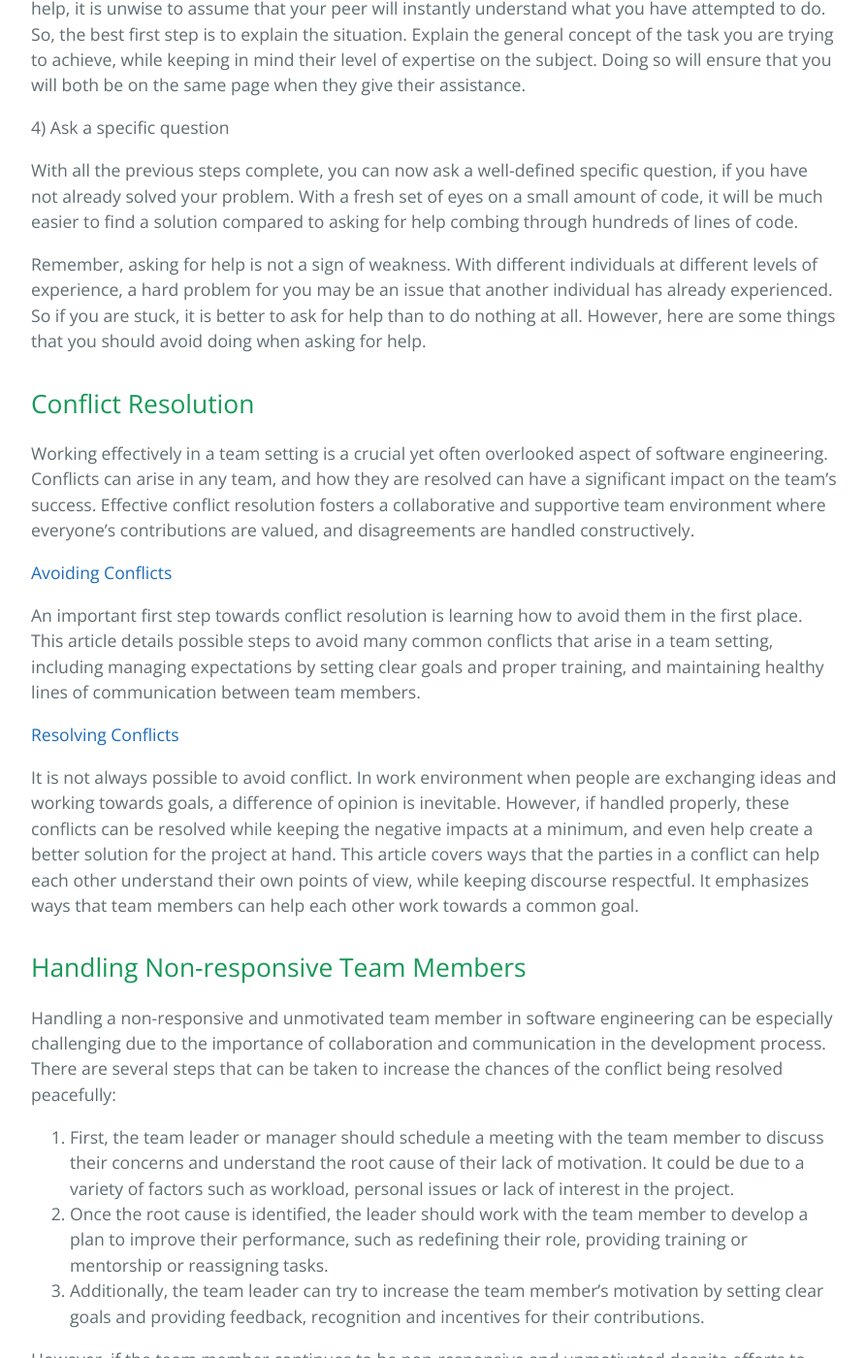
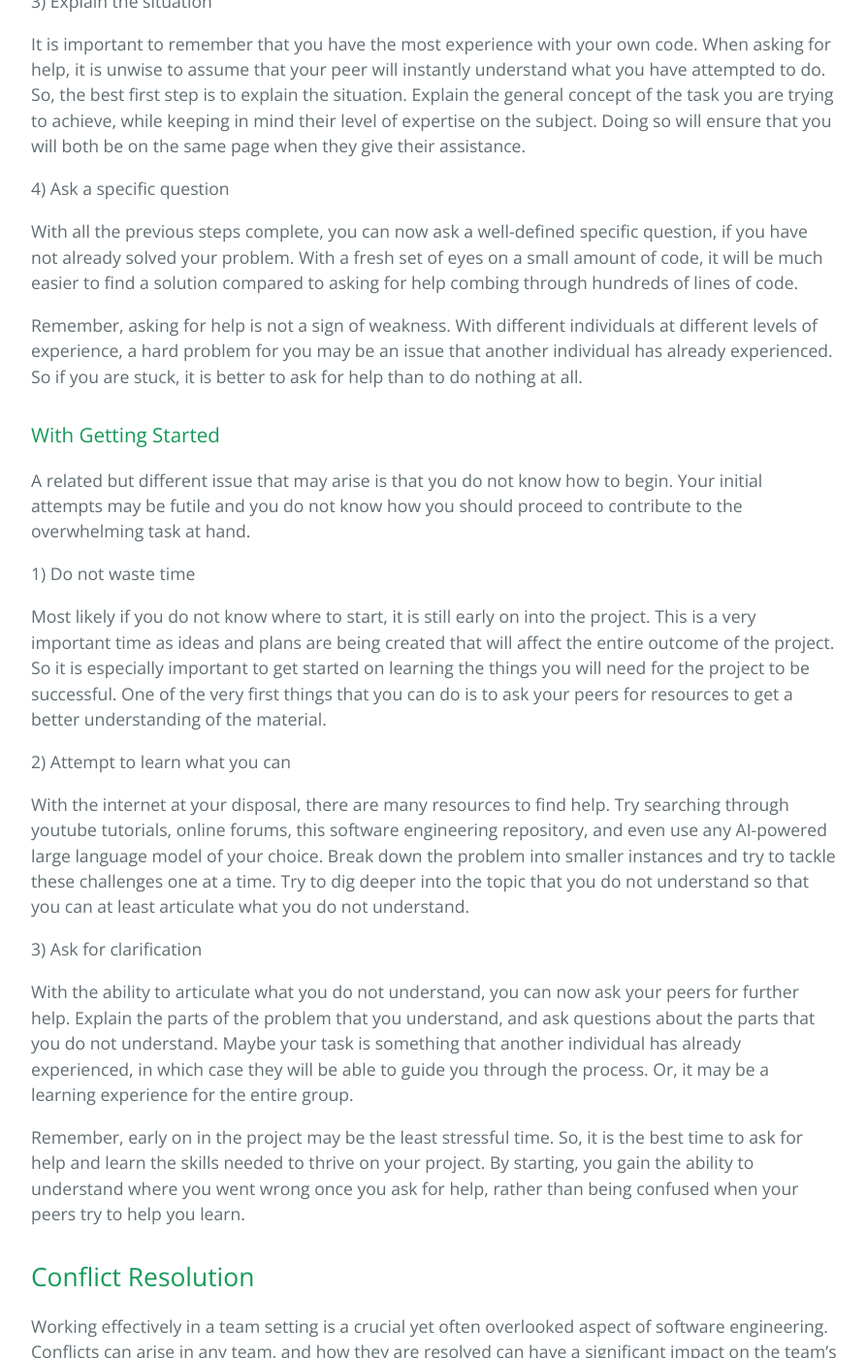
Before and after one commit to learning-software-engineering/learning-software-engineering.github.io, a Jekyll site: the page built from Topics/Teamwork.md, in a window 1280 px wide and 1400 px high, scrolled down 5119 px. Shown: the whole window at 97% size, without its empty margins (192-1085 px from the left). Built offline with Jekyll 4.4.1, drawn with Linux system fonts in a browser that asks for light colours; our own code applies the rules of GitHub Pages for plain Markdown files; some of the changed text lies outside the part shown.

Commit message:
Added subsection on asking for help to get started

```diff
--- a/Topics/Teamwork.md
+++ b/Topics/Teamwork.md
@@ -63,6 +63,7 @@ Letting your emotions overwhelm you can also hinder effective communication in t
 
 ## Asking For Help
 
+### With a Coding Problem
 A new environment produces new challenges. It may be the case that you are lost and are unsure of how to proceed. Here is a list of things you can do, as an individual and as a team member, to get yourself back on track.
 
 1) Attempt to fix the situation
@@ -83,7 +84,26 @@ It is important to remember that you have the most experience with your own code
 
 With all the previous steps complete, you can now ask a well-defined specific question, if you have not already solved your problem. With a fresh set of eyes on a small amount of code, it will be much easier to find a solution compared to asking for help combing through hundreds of lines of code.
 
-Remember, asking for help is not a sign of weakness. With different individuals at different levels of experience, a hard problem for you may be an issue that another individual has already experienced. So if you are stuck, it is better to ask for help than to do nothing at all. However, here are some things that you should avoid doing when asking for help.
+Remember, asking for help is not a sign of weakness. With different individuals at different levels of experience, a hard problem for you may be an issue that another individual has already experienced. So if you are stuck, it is better to ask for help than to do nothing at all.
+
+### With Getting Started
+
+A related but different issue that may arise is that you do not know how to begin. Your initial attempts may be futile and you do not know how you should proceed to contribute to the overwhelming task at hand.
+
+1) Do not waste time
+
+Most likely if you do not know where to start, it is still early on into the project. This is a very important time as ideas and plans are being created that will affect the entire outcome of the project. So it is especially important to get started on learning the things you will need for the project to be successful. One of the very first things that you can do is to ask your peers for resources to get a better understanding of the material.
+
+2) Attempt to learn what you can
+
+With the internet at your disposal, there are many resources to find help. Try searching through youtube tutorials, online forums, this software engineering repository, and even use any AI-powered large language model of your choice. Break down the problem into smaller instances and try to tackle these challenges one at a time. Try to dig deeper into the topic that you do not understand so that you can at least articulate what you do not understand.
+
+3) Ask for clarification
+
+With the ability to articulate what you do not understand, you can now ask your peers for further help. Explain the parts of the problem that you understand, and ask questions about the parts that you do not understand. Maybe your task is something that another individual has already experienced, in which case they will be able to guide you through the process. Or, it may be a learning experience for the entire group.
+
+Remember, early on in the project may be the least stressful time. So, it is the best time to ask for help and learn the skills needed to thrive on your project. By starting, you gain the ability to understand where you went wrong once you ask for help, rather than being confused when your peers try to help you learn.
+
 
 ## Conflict Resolution
 
```
